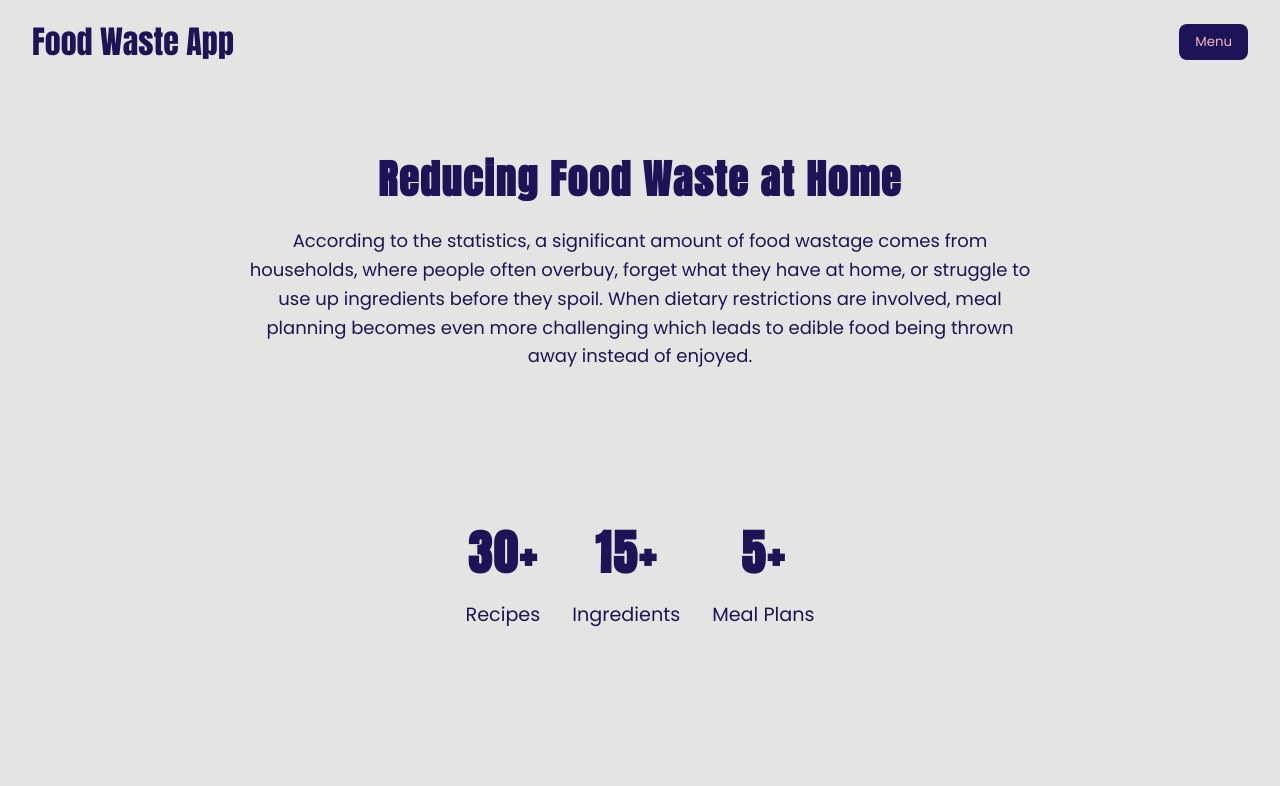
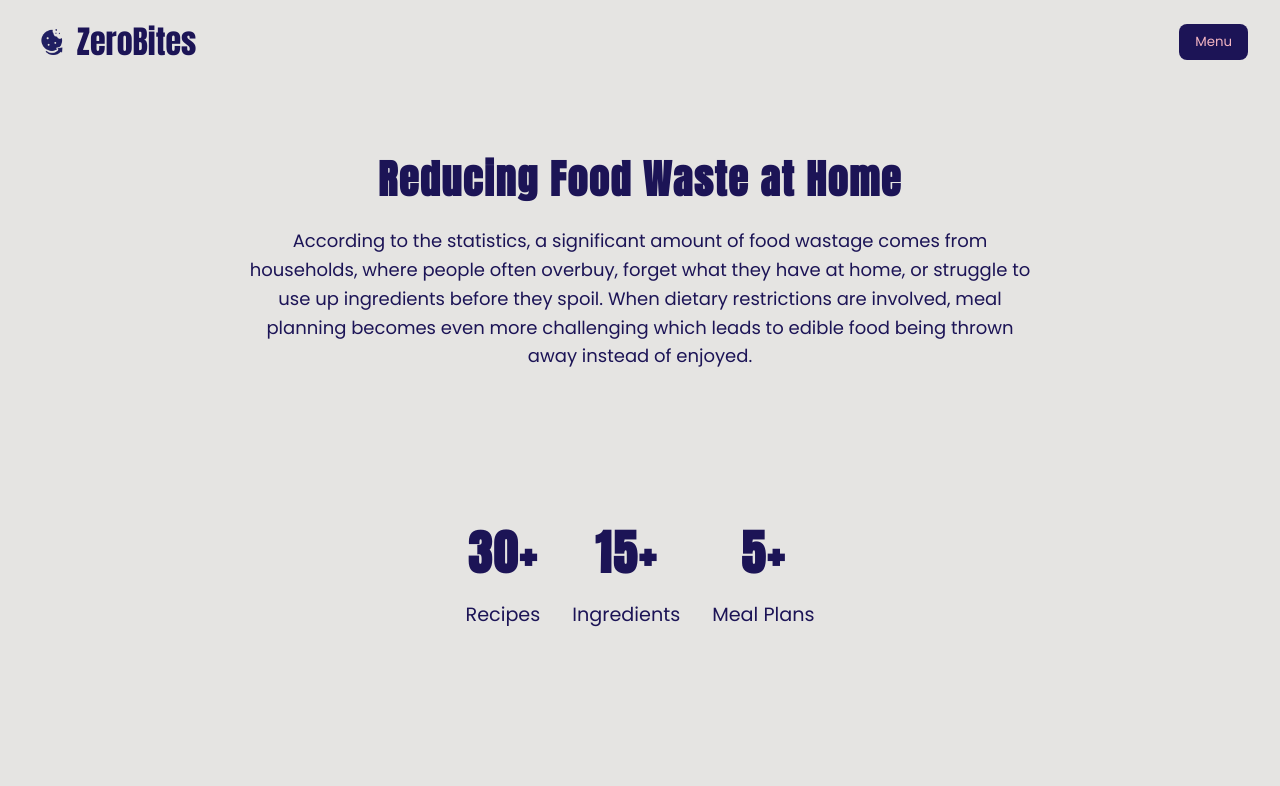
Before and after one commit to qikunye/WAD2_Project_Frontend, a Vue app: page / in a window 1280 px wide. Shown: the top 786 px of the page. Built offline with nearby package versions, Linux system fonts and the light colour scheme.

Commit message:
updated navbar brand and logo

```diff
--- a/src/components/MenuOverlay.vue
+++ b/src/components/MenuOverlay.vue
@@ -102,7 +102,7 @@ defineProps({
   content: "";
   position: absolute;
   inset: 12%;
-  background: url("/images/icons8-sahasrara-96.png") no-repeat center/contain;
+  background: url("/images/40865-ffffff.svg") no-repeat center/contain;
   opacity: 0;
   transition: opacity 1.5s ease-in-out;
   z-index: -1;
--- a/src/components/Navbar.vue
+++ b/src/components/Navbar.vue
@@ -9,7 +9,10 @@
     scrolling within the current page.
   -->
   <header class="navbar">
-    <div class="navbar-brand">Food Waste App</div>
+    <div class="navbar-brand-container">
+        <img src="../../public/images/zerobites_logo.png" alt="ZeroBites Logo" class="navbar-logo" />
+        <div class="navbar-brand">ZeroBites</div>
+    </div>
     <nav class="navbar-menu">
       <!-- iterate over Menu to render each link -->
       <a
--- a/src/styles.css
+++ b/src/styles.css
@@ -210,7 +210,7 @@ p {
 ======================================================================= */
 
 /* Navigation bar */
-.navbar {
+/* .navbar {
   display: flex;
   justify-content: space-between;
   align-items: center;
@@ -222,7 +222,33 @@ p {
   font-family: var(--font-heading);
   font-size: 2rem;
   color: var(--color-primary);
+} */
+
+.navbar {
+  display: flex;
+  justify-content: space-between;
+  align-items: center;
+  padding: 1rem 2rem;
+  background-color: var(--color-background);
 }
+
+.navbar-brand-container {
+  display: flex;
+  align-items: center;
+  gap: 0.3rem; /* space between logo and brand text */
+}
+
+.navbar-logo {
+  height: 40px; /* adjust to fit your navbar */
+  width: auto;
+}
+
+.navbar-brand {
+  font-family: var(--font-heading);
+  font-size: 2rem;
+  color: var(--color-primary);
+}
+
 
 .navbar-menu {
   display: flex;
```
Also changed, not shown: public/images/zerobites_logo.png (added), 1 other file (tests, documents, lock files or other folders).
